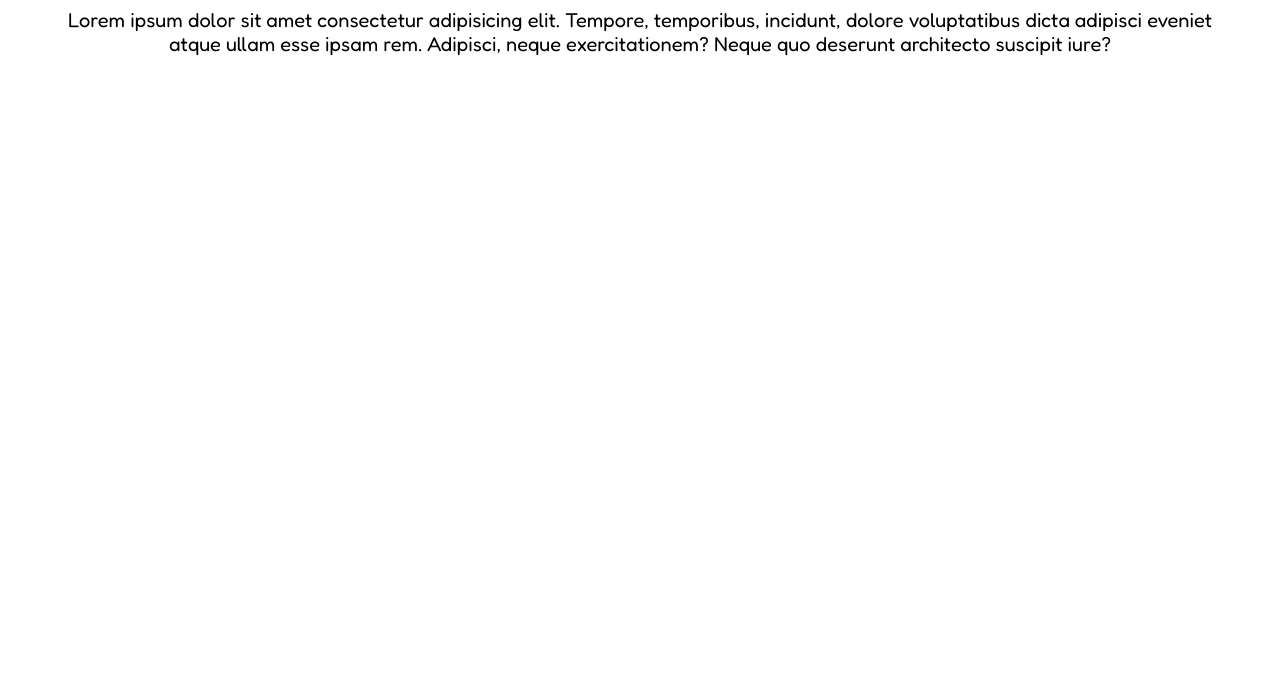
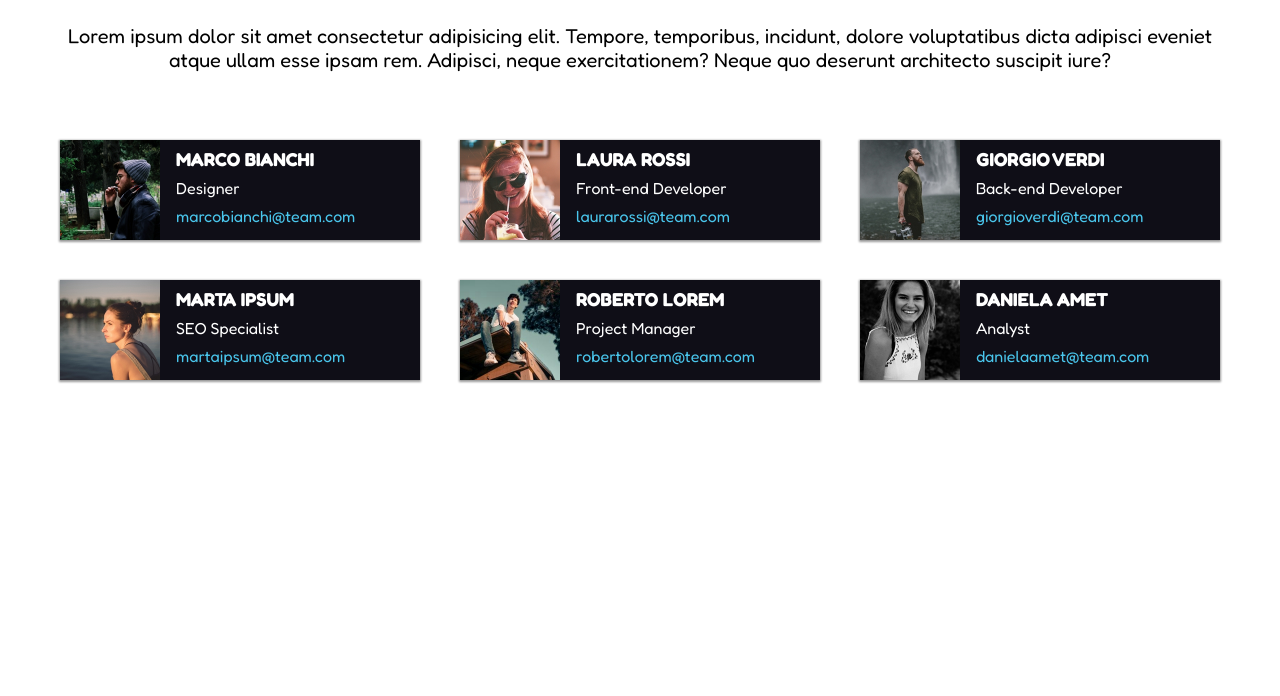
Before and after one commit to GiuseppeIndomenico/html-css-float-cards, a plain HTML site: page index.html in a window 1280 px wide. Shown: the part 104-800 px from the top of the page. Drawn offline with Linux system fonts and the light colour scheme.

Commit message:
add box-card and fix shadow

```diff
--- a/css/style.css
+++ b/css/style.css
@@ -1,26 +1,72 @@
-*{
+/*general*/
+
+* {
     margin: 0;
     box-sizing: border-box;
     font-family: 'Fredoka', sans-serif;
 
 }
 
-:root{ --title:#ec346e;
-        --box:#0f0e17;
-        --mail:#4ac6ec;
-        --text-card:#ffffff;
+:root {
+    --title: #ec346e;
+    --box: #0f0e17;
+    --mail: #4ac6ec;
+    --text-card: #ffffff;
 }
 
+/*intestazione iniziale*/
 
-header{ max-width:1200px ;
-text-align: center;
-margin: auto;
+
+header {
+    max-width: 1200px;
+    text-align: center;
+    margin: auto;
 }
 
-h1{color: var(--title);
-font-size: 40px;
-margin: 2rem;}
+h1 {
+    color: var(--title);
+    font-size: 40px;
+    margin: 2.5rem;
+}
 
-header p{
+header p {
     font-size: 20px;
 }
+
+main {
+    max-width: 1200px;
+    margin: 3rem auto;
+}
+
+/*card*/
+
+.box {
+    height: 100px;
+    width: calc(100%/3 - 2.5rem);
+    background-color: var(--box);
+    float: left;
+    margin: 1.25rem;
+    box-shadow: 0 1px 2px 1px rgba(0, 0, 0, 0.4);
+}
+
+.box img {
+    width: 100px;
+    float: left;
+    margin-right: .5rem;
+
+}
+
+.card {
+    float: left;
+    padding: .5rem;
+    color: var(--text-card);
+}
+
+h3,
+.card p {
+    margin-bottom: .5rem;
+}
+
+.mail {
+    color: var(--mail);
+}
--- a/index.html
+++ b/index.html
@@ -11,12 +11,121 @@
     <link rel="preconnect" href="https://fonts.gstatic.com" crossorigin>
     <link href="https://fonts.googleapis.com/css2?family=Fredoka:wght@400;700&display=swap" rel="stylesheet">
 </head>
-
+<!-- intestazione iniziale -->
 <body>
     <header>
         <h1>Meet Our Team</h1>
-        <p>Lorem ipsum dolor sit amet consectetur adipisicing elit. Tempore, temporibus, incidunt, dolore voluptatibus dicta adipisci eveniet atque ullam esse ipsam rem. Adipisci, neque exercitationem? Neque quo deserunt architecto suscipit iure?</p>
+        <p>Lorem ipsum dolor sit amet consectetur adipisicing elit. Tempore, temporibus, incidunt, dolore voluptatibus
+            dicta adipisci eveniet atque ullam esse ipsam rem. Adipisci, neque exercitationem? Neque quo deserunt
+            architecto suscipit iure?</p>
     </header>
+
+    <!-- inizio delle varie card -->
+    <main>
+
+        <div class="box">
+
+            <img src="img/male1.png" alt="">
+            <div class="card">
+
+                <h3>MARCO BIANCHI</h3>
+                <p>Designer </p>
+                <p class="mail">marcobianchi@team.com</p>
+
+            </div>
+
+
+
+        </div>
+
+        <div class="box">
+
+            <img src="img/female1.png" alt="">
+            <div class="card">
+
+                <h3>LAURA ROSSI</h3>
+                <p>Front-end Developer </p>
+                <p class="mail">laurarossi@team.com</p>
+
+            </div>
+
+
+
+        </div>
+
+        <div class="box">
+
+            <img src="img/male2.png" alt="">
+            <div class="card">
+
+                <h3>GIORGIO VERDI</h3>
+                <p>Back-end Developer </p>
+                <p class="mail">giorgioverdi@team.com</p>
+
+            </div>
+
+
+
+
+
+        </div>
+
+        <div class="box">
+
+            <img src="img/female2.png" alt="">
+            <div class="card">
+
+                <h3>MARTA IPSUM</h3>
+                <p>SEO Specialist </p>
+                <p class="mail">martaipsum@team.com</p>
+
+            </div>
+
+
+
+
+
+        </div>
+
+        <div class="box">
+
+            <img src="img/male3.png" alt="">
+            <div class="card">
+
+                <h3>ROBERTO LOREM</h3>
+                <p>Project Manager </p>
+                <p class="mail">robertolorem@team.com</p>
+
+            </div>
+
+
+
+
+
+        </div>
+
+        <div class="box">
+
+            <img src="img/female3.png" alt="">
+            <div class="card">
+
+                <h3>DANIELA AMET</h3>
+                <p>Analyst </p>
+                <p class="mail">danielaamet@team.com</p>
+
+            </div>
+
+
+
+
+
+        </div>
+
+
+
+
+
+    </main>
 
 
 </body>
```
